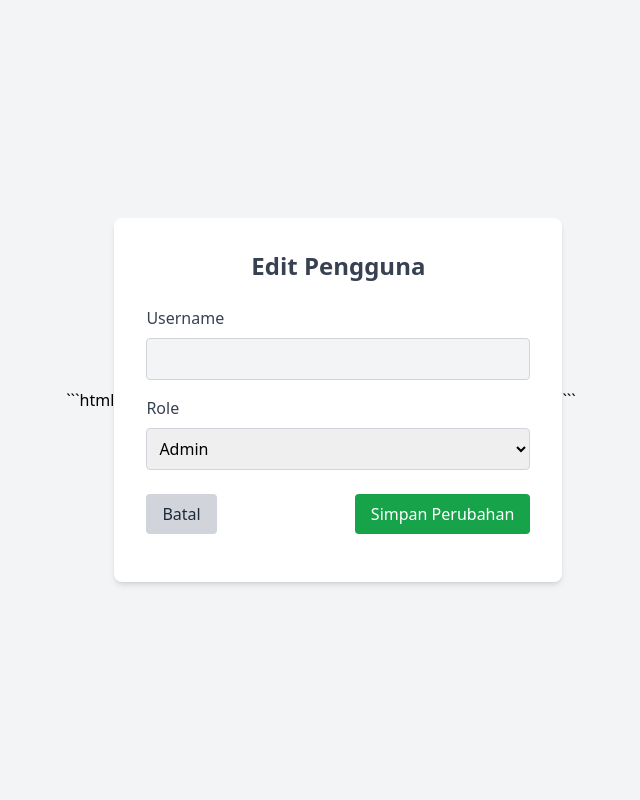
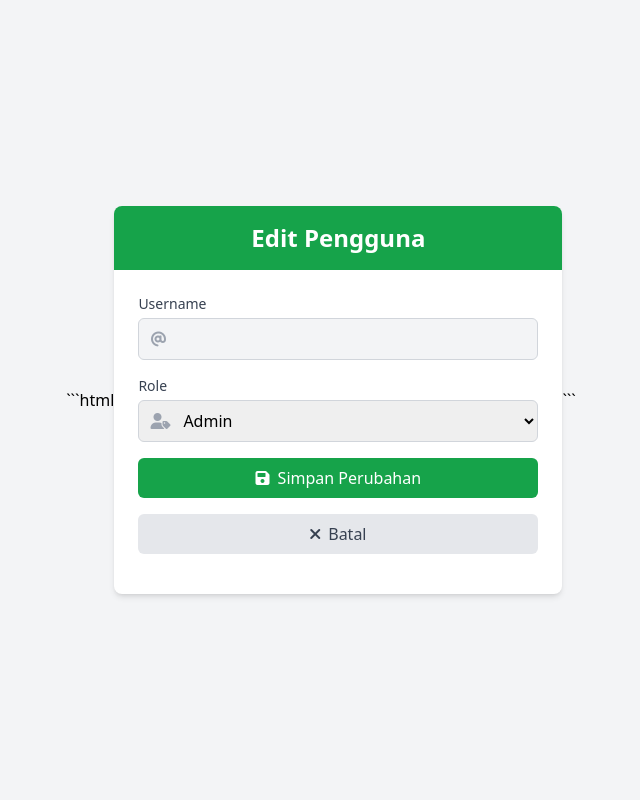
Before and after one commit to ARVLogam/my-flask-app, a Flask app: template templates/editUser.html in a window 1280 px wide. Shown: the whole page, without its empty margins (319-959 px from the left). Run offline with Flask 3, Linux system fonts and the light colour scheme; the template is opened without the code that fills it, so the values that code supplies are empty; some libraries are stand-ins or nearby versions.

Commit message:
Update editUser.html

```diff
--- a/templates/editUser.html
+++ b/templates/editUser.html
@@ -3,41 +3,92 @@
 <html lang="en">
   <head>
     <meta charset="UTF-8" />
-  <meta name="viewport" content="width=device-width, initial-scale=1.0"/>
+    <meta name="viewport" content="width=device-width, initial-scale=1.0" />
     <title>Edit Pengguna</title>
     <script src="https://cdn.tailwindcss.com"></script>
-  <link href="https://cdnjs.cloudflare.com/ajax/libs/font-awesome/6.0.0-beta3/css/all.min.css" rel="stylesheet"/>
+    <link
+      href="https://cdnjs.cloudflare.com/ajax/libs/font-awesome/6.0.0-beta3/css/all.min.css"
+      rel="stylesheet"
+    />
   </head>
-<body class="bg-gray-100 flex items-center justify-center min-h-screen">
-  <div class="w-full max-w-md">
-    <div class="bg-white rounded-lg shadow-md p-8">
-      <h2 class="text-2xl font-bold mb-6 text-center text-gray-700">Edit Pengguna</h2>
-      <form method="POST" action="{{ url_for('editUser', user_id=user[0]) }}">
-        <div class="mb-4">
-          <label class="block text-gray-700 font-medium mb-2">Username</label>
-          <input type="text" value="{{ user[1] }}" class="w-full p-2 border border-gray-300 rounded bg-gray-100" readonly>
+  <body class="bg-gray-100 min-h-screen flex items-center justify-center p-4">
+    {% include 'flashProtection.html' %}
+    <div class="w-full max-w-md bg-white rounded-lg shadow-md overflow-hidden">
+      <!-- Header Form -->
+      <div class="bg-green-600 py-4 px-6">
+        <h1 class="text-2xl font-bold text-white text-center">Edit Pengguna</h1>
       </div>
 
-        <div class="mb-4">
-          <label class="block text-gray-700 font-medium mb-2">Role</label>
-          <select name="role" class="w-full p-2 border border-gray-300 rounded focus:outline-none focus:ring-2 focus:ring-green-500">
+      <!-- Form Container -->
+      <form
+        action="{{ url_for('editUser', user_id=user[0]) }}"
+        method="post"
+        class="p-6 space-y-4"
+      >
+        <!-- Username -->
+        <div>
+          <label
+            for="username"
+            class="block text-sm font-medium text-gray-700 mb-1"
+            >Username</label
+          >
+          <div class="relative">
+            <div
+              class="absolute inset-y-0 left-0 pl-3 flex items-center pointer-events-none"
+            >
+              <i class="fas fa-at text-gray-400"></i>
+            </div>
+            <input
+              type="text"
+              id="username"
+              name="username"
+              value="{{ user[1] }}"
+              class="w-full pl-10 p-2 border border-gray-300 rounded-md focus:outline-none focus:ring-2 focus:ring-green-500 focus:border-transparent bg-gray-100"
+              readonly
+            />
+          </div>
+        </div>
+
+        <!-- Role -->
+        <div>
+          <label
+            for="role"
+            class="block text-sm font-medium text-gray-700 mb-1"
+            >Role</label
+          >
+          <div class="relative">
+            <div
+              class="absolute inset-y-0 left-0 pl-3 flex items-center pointer-events-none"
+            >
+              <i class="fas fa-user-tag text-gray-400"></i>
+            </div>
+            <select
+              id="role"
+              name="role"
+              class="w-full pl-10 p-2 border border-gray-300 rounded-md focus:outline-none focus:ring-2 focus:ring-green-500 focus:border-transparent"
+            >
               <option value="admin" {% if user[3] == 'admin' %}selected{% endif %}>Admin</option>
               <option value="user" {% if user[3] == 'user' %}selected{% endif %}>User</option>
             </select>
           </div>
+        </div>
 
-        <div class="flex justify-between mt-6">
-          <a href="{{ url_for('menuAdmin', roleMenu='kelolaUser') }}"
-             class="px-4 py-2 bg-gray-300 text-gray-800 rounded hover:bg-gray-400">
-            Batal
+        <!-- Submit Button -->
+        <button
+          type="submit"
+          class="w-full bg-green-600 text-white py-2 px-4 rounded-md hover:bg-green-700 transition duration-300 flex items-center justify-center"
+        >
+          <i class="fas fa-save mr-2"></i> Simpan Perubahan
+        </button>
+
+        <!-- Cancel Button -->
+        <a
+          href="{{ url_for('menuAdmin', roleMenu='kelolaUser') }}"
+          class="w-full bg-gray-200 text-gray-700 py-2 px-4 rounded-md hover:bg-gray-300 transition duration-300 flex items-center justify-center mt-3"
+        >
+          <i class="fas fa-times mr-2"></i> Batal
         </a>
-          <button type="submit"
-                  class="px-4 py-2 bg-green-600 text-white rounded hover:bg-green-700">
-            Simpan Perubahan
-          </button>
-        </div>
       </form>
-    </div>
     </div>
   </body>
 </html>
```
Lines whose indentation alone changed are shown as unchanged.
